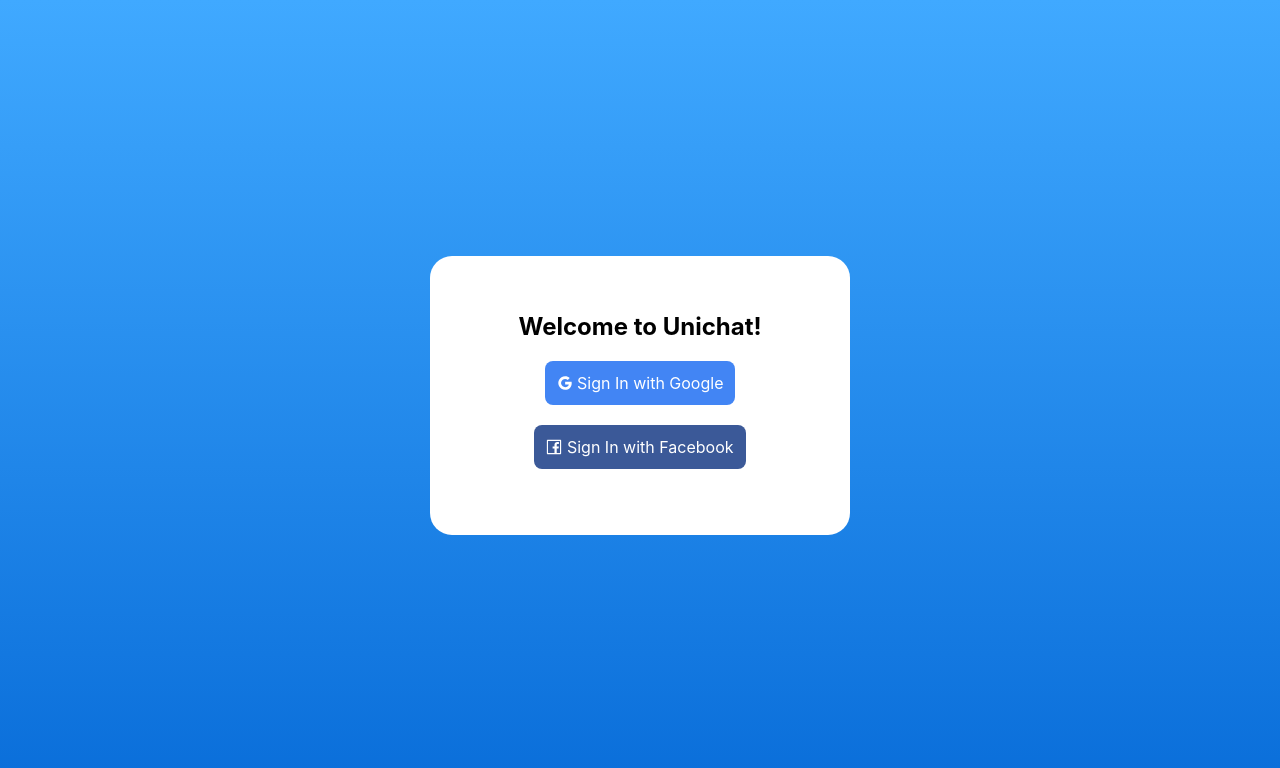
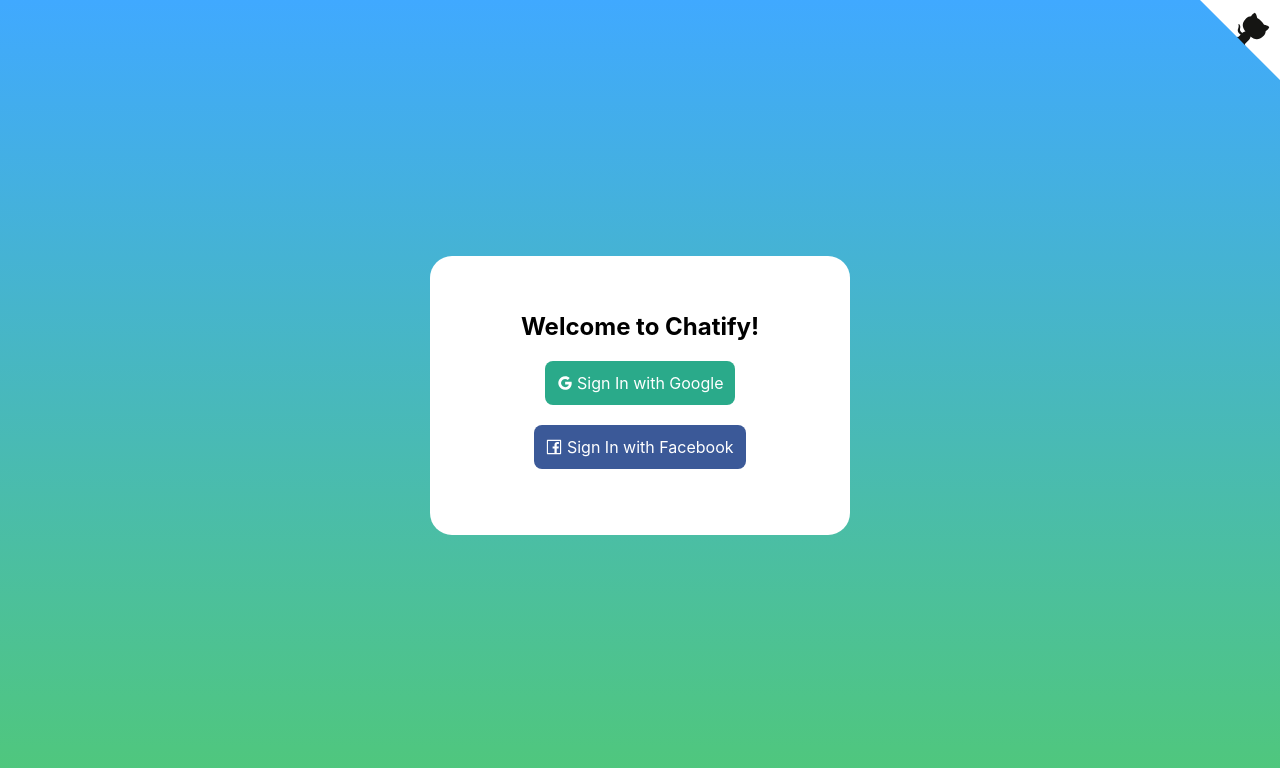
Before and after one commit to vanisingh-24/Firebase-Chat-App, a React app: page / in a window 1280 px wide. Built offline with nearby package versions, Linux system fonts and the light colour scheme; some packages are replaced by stand-ins of ours; no server answers.

Commit message:
github login page fork button added

```diff
--- a/public/index.html
+++ b/public/index.html
@@ -11,10 +11,68 @@
     />
     <link rel="apple-touch-icon" href="%PUBLIC_URL%/logo192.png" />
     <link rel="manifest" href="%PUBLIC_URL%/manifest.json" />
-    <title>React App</title>
+    <title>Chatify</title>
   </head>
   <body>
     <noscript>You need to enable JavaScript to run this app.</noscript>
     <div id="root"></div>
+
+    <a
+      href="https://github.com/vanisingh-24/Firebase-Chat-App"
+      class="github-corner"
+      aria-label="View source on GitHub"
+      ><svg
+        width="80"
+        height="80"
+        viewBox="0 0 250 250"
+        style="
+          fill: #fff;
+          color: #151513;
+          position: absolute;
+          top: 0;
+          border: 0;
+          right: 0;
+        "
+        aria-hidden="true"
+      >
+        <path d="M0,0 L115,115 L130,115 L142,142 L250,250 L250,0 Z"></path>
+        <path
+          d="M128.3,109.0 C113.8,99.7 119.0,89.6 119.0,89.6 C122.0,82.7 120.5,78.6 120.5,78.6 C119.2,72.0 123.4,76.3 123.4,76.3 C127.3,80.9 125.5,87.3 125.5,87.3 C122.9,97.6 130.6,101.9 134.4,103.2"
+          fill="currentColor"
+          style="transform-origin: 130px 106px"
+          class="octo-arm"
+        ></path>
+        <path
+          d="M115.0,115.0 C114.9,115.1 118.7,116.5 119.8,115.4 L133.7,101.6 C136.9,99.2 139.9,98.4 142.2,98.6 C133.8,88.0 127.5,74.4 143.8,58.0 C148.5,53.4 154.0,51.2 159.7,51.0 C160.3,49.4 163.2,43.6 171.4,40.1 C171.4,40.1 176.1,42.5 178.8,56.2 C183.1,58.6 187.2,61.8 190.9,65.4 C194.5,69.0 197.7,73.2 200.1,77.6 C213.8,80.2 216.3,84.9 216.3,84.9 C212.7,93.1 206.9,96.0 205.4,96.6 C205.1,102.4 203.0,107.8 198.3,112.5 C181.9,128.9 168.3,122.5 157.7,114.1 C157.9,116.9 156.7,120.9 152.7,124.9 L141.0,136.5 C139.8,137.7 141.6,141.9 141.8,141.8 Z"
+          fill="currentColor"
+          class="octo-body"
+        ></path></svg></a
+    ><style>
+      .github-corner:hover .octo-arm {
+        animation: octocat-wave 560ms ease-in-out;
+      }
+      @keyframes octocat-wave {
+        0%,
+        100% {
+          transform: rotate(0);
+        }
+        20%,
+        60% {
+          transform: rotate(-25deg);
+        }
+        40%,
+        80% {
+          transform: rotate(10deg);
+        }
+      }
+      @media (max-width: 500px) {
+        .github-corner:hover .octo-arm {
+          animation: none;
+        }
+        .github-corner .octo-arm {
+          animation: octocat-wave 560ms ease-in-out;
+        }
+      }
+    </style>
   </body>
 </html>
--- a/src/components/Chats.js
+++ b/src/components/Chats.js
@@ -66,7 +66,7 @@
   return (
     <div className="chats-page">
       <div className="nav-bar">
-        <div className="logo-tab">Unichat</div>
+        <div className="logo-tab">Chatify</div>
         <div onClick={handleLogout} className="logout-tab">
           Logout
         </div>
--- a/src/components/Login.js
+++ b/src/components/Login.js
@@ -8,7 +8,7 @@
   return (
     <div id="login-page">
       <div id="login-card">
-        <h2> Welcome to Unichat! </h2>
+        <h2> Welcome to Chatify! </h2>
         <div
           className="login-button google"
           onClick={() =>
--- a/src/index.css
+++ b/src/index.css
@@ -47,7 +47,7 @@
 /* Login Page */
 
 #login-page {
-  background-image: linear-gradient(#40a9ff, #096dd9);
+  background-image: linear-gradient(#40a9ff, #50C878);
   position: absolute;
   top: 0px;
   bottom: 0px;
@@ -80,7 +80,7 @@
 }
 
 .google {
-  background-color: #4285f4;
+  background-color: #2AAA8A;
   color: white;
 }
 
```
